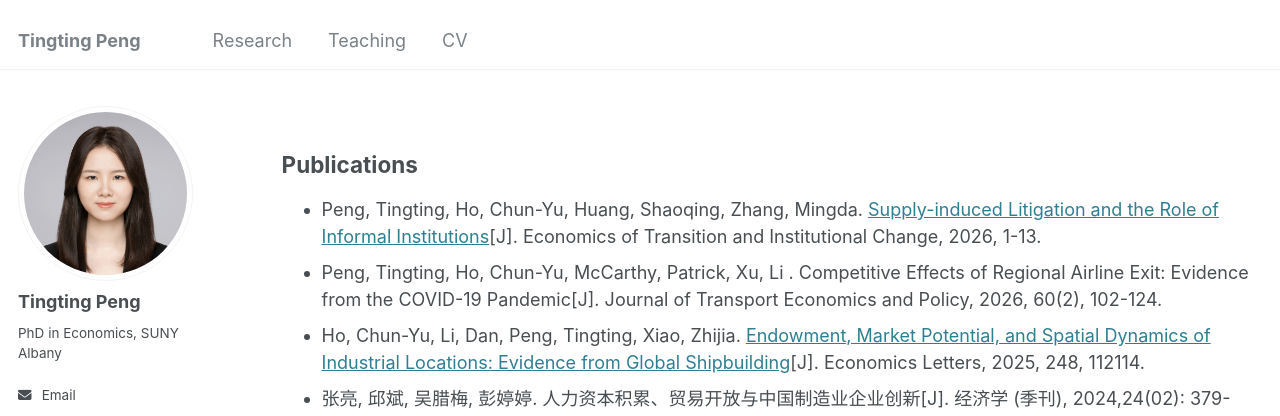
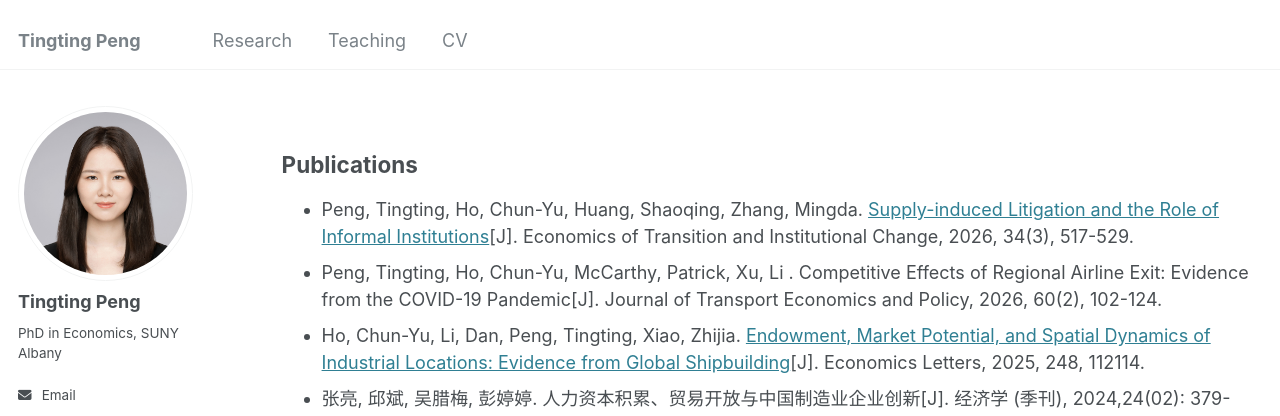
Before and after one commit to tpeng2023/webpage, a Jekyll site: the page built from _pages/research.md, in a window 1280 px wide and 1245 px high. Shown: the top 416 px of the window. Built offline with Jekyll 4.4.1, drawn with Linux system fonts in a browser that asks for light colours; some web fonts are replaced.

Commit message:
Update research.md

```diff
--- a/_pages/research.md
+++ b/_pages/research.md
@@ -5,7 +5,7 @@ permalink: /research/
 author_profile: true
 ---
 ## Publications
-* Peng, Tingting, Ho, Chun-Yu, Huang, Shaoqing, Zhang, Mingda. [Supply-induced Litigation and the Role of Informal Institutions](http://doi.org/10.1111/ecot.70028)[J]. Economics of Transition and Institutional Change, 2026, 1-13.
+* Peng, Tingting, Ho, Chun-Yu, Huang, Shaoqing, Zhang, Mingda. [Supply-induced Litigation and the Role of Informal Institutions](http://doi.org/10.1111/ecot.70028)[J]. Economics of Transition and Institutional Change, 2026, 34(3), 517-529.
 * Peng, Tingting, Ho, Chun-Yu, McCarthy, Patrick, Xu, Li . Competitive Effects of Regional Airline Exit: Evidence from the COVID-19 Pandemic[J]. Journal of Transport Economics and Policy, 2026, 60(2), 102-124.
 * Ho, Chun-Yu, Li, Dan, Peng, Tingting, Xiao, Zhijia. [Endowment, Market Potential, and Spatial Dynamics of Industrial Locations: Evidence from Global Shipbuilding](https://www.sciencedirect.com/science/article/abs/pii/S0165176524005986)[J]. Economics Letters, 2025, 248, 112114.
 * 张亮, 邱斌, 吴腊梅, 彭婷婷. 人力资本积累、贸易开放与中国制造业企业创新[J]. 经济学 (季刊), 2024,24(02): 379-394.
```
